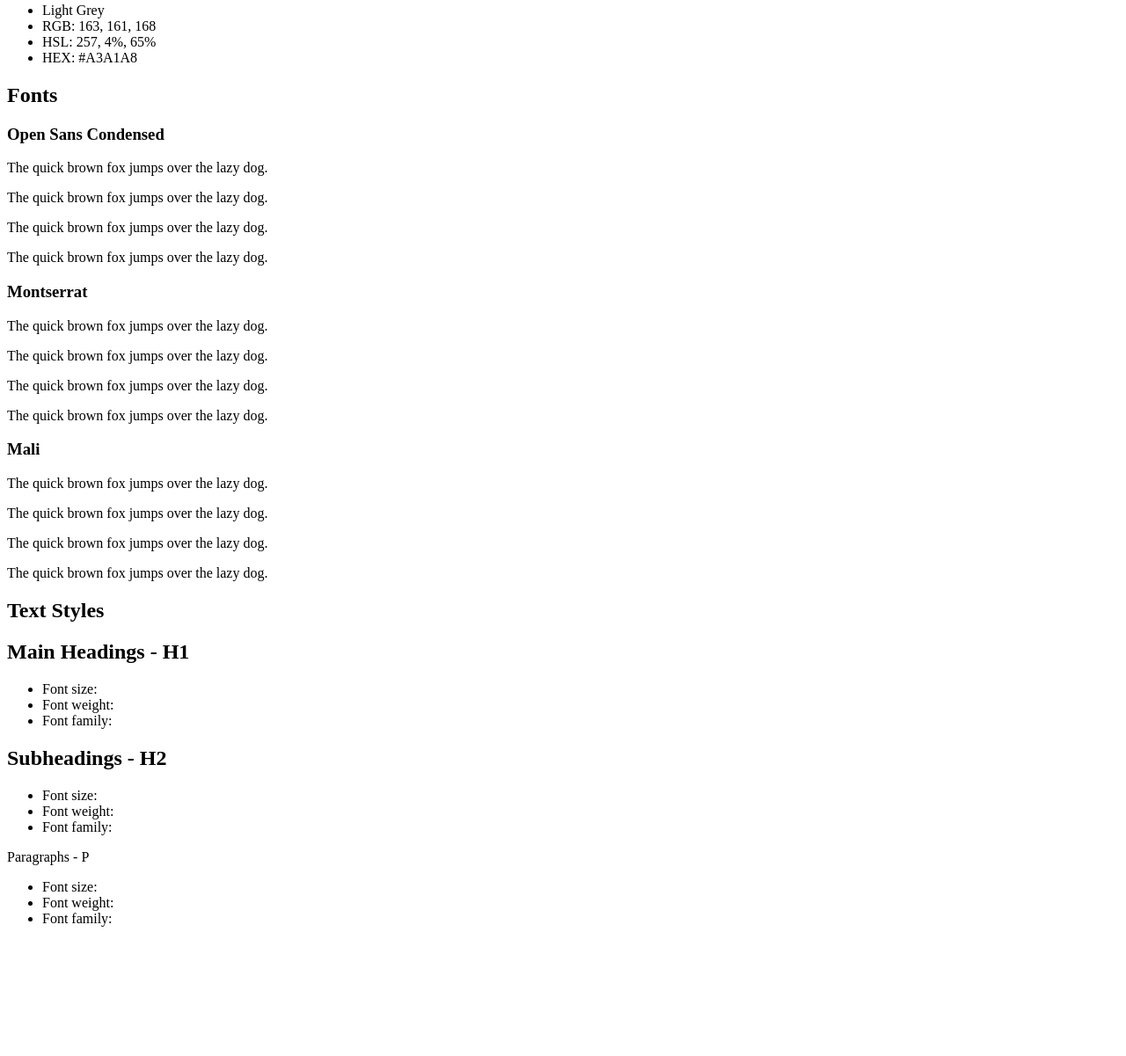
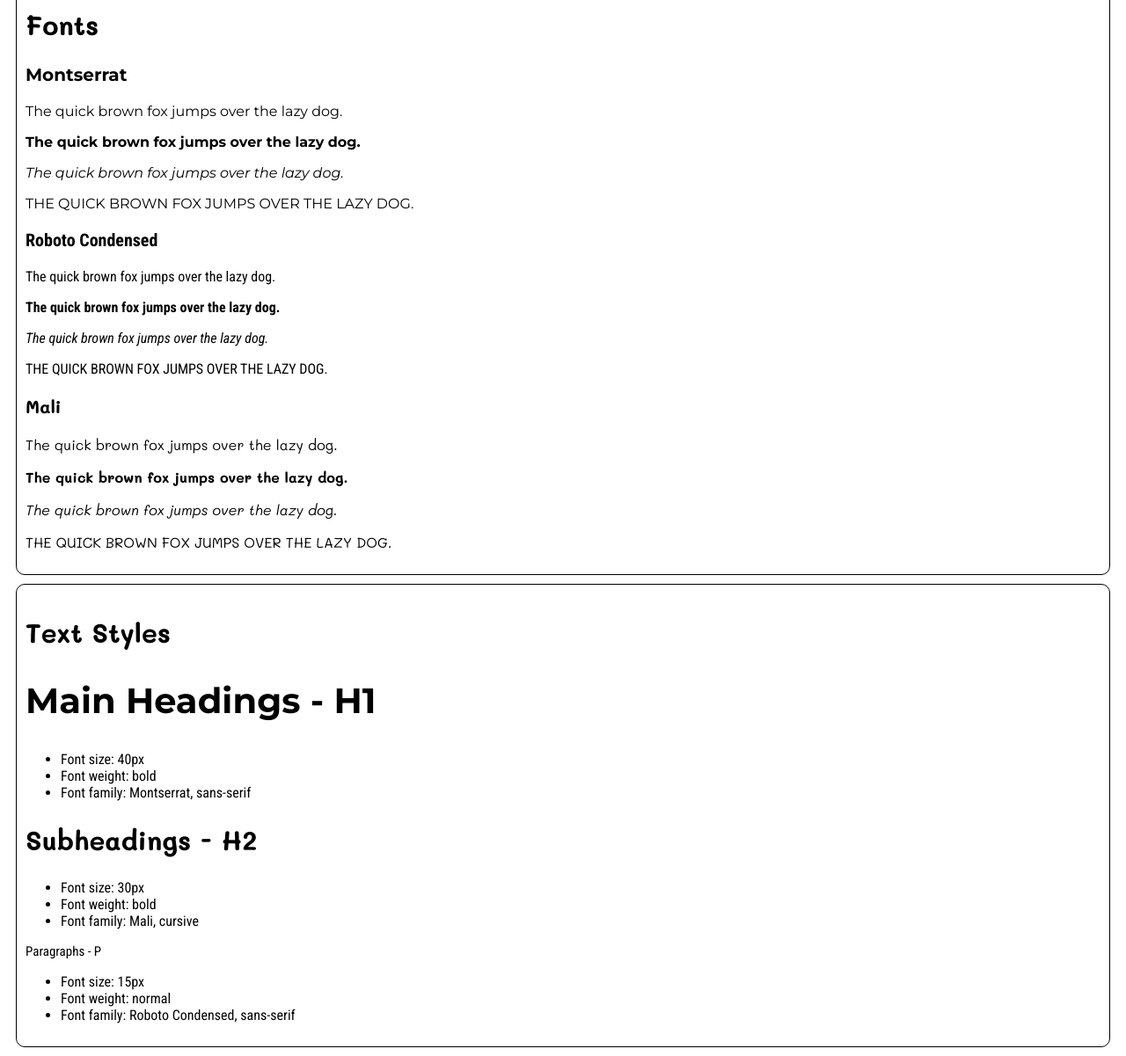
Before and after one commit to maisiemay06/Website-Design-System, a plain HTML site: page index.html in a window 1280 px wide. Shown: the part 476-1677 px from the top of the page at 88% size. Before the commit the page ends 1546 px from the top, so only its background shows below. Drawn offline with Linux system fonts and the light colour scheme.

Commit message:
font and layout styles

```diff
--- a/index.html
+++ b/index.html
@@ -4,10 +4,10 @@
     <meta charset="UTF-8">
     <meta http-equiv="X-UA-Compatible" content="IE=edge">
     <meta name="viewport" content="width=device-width, initial-scale=1.0">
-    <link rel="stylesheet" href="style.css">
     <link rel="preconnect" href="https://fonts.googleapis.com">
-<link rel="preconnect" href="https://fonts.gstatic.com" crossorigin>
-<link href="https://fonts.googleapis.com/css2?family=Mali:ital,wght@0,400;0,700;1,400&family=Montserrat:ital,wght@0,400;0,700;1,400&family=Open+Sans+Condensed:ital,wght@0,300;0,700;1,300&display=swap" rel="stylesheet">
+    <link rel="preconnect" href="https://fonts.gstatic.com" crossorigin>
+    <link href="https://fonts.googleapis.com/css2?family=Mali:ital,wght@0,400;0,700;1,400&family=Montserrat:ital,wght@0,400;0,700;1,400&family=Roboto+Condensed:ital,wght@0,400;0,700;1,400&display=swap" rel="stylesheet">
+    <link rel="stylesheet" href="styles.css">
     <title>Website Design System</title>
 </head>
 <body>
@@ -59,25 +59,25 @@
     </section>
     <section class="fonts">
         <h2>Fonts</h2>
-        <div class="font-1">
-            <h3>Open Sans Condensed</h3>
-            <p class="normal-text">The quick brown fox jumps over the lazy dog.</p>
-            <p class="bold-text">The quick brown fox jumps over the lazy dog.</p>
-            <p class="itallic-text">The quick brown fox jumps over the lazy dog.</p>
-            <p class="capital-text">The quick brown fox jumps over the lazy dog.</p>
-        </div>
-        <div class="font-2">
+        <div class="montserrat">
             <h3>Montserrat</h3>
             <p class="normal-text">The quick brown fox jumps over the lazy dog.</p>
             <p class="bold-text">The quick brown fox jumps over the lazy dog.</p>
-            <p class="itallic-text">The quick brown fox jumps over the lazy dog.</p>
+            <p class="italic-text">The quick brown fox jumps over the lazy dog.</p>
             <p class="capital-text">The quick brown fox jumps over the lazy dog.</p>
         </div>
-        <div class="font-3">
+        <div class="roboto-con">
+            <h3>Roboto Condensed</h3>
+            <p class="normal-text">The quick brown fox jumps over the lazy dog.</p>
+            <p class="bold-text">The quick brown fox jumps over the lazy dog.</p>
+            <p class="italic-text">The quick brown fox jumps over the lazy dog.</p>
+            <p class="capital-text">The quick brown fox jumps over the lazy dog.</p>
+        </div>
+        <div class="mali">
             <h3>Mali</h3>
             <p class="normal-text">The quick brown fox jumps over the lazy dog.</p>
             <p class="bold-text">The quick brown fox jumps over the lazy dog.</p>
-            <p class="itallic-text">The quick brown fox jumps over the lazy dog.</p>
+            <p class="italic-text">The quick brown fox jumps over the lazy dog.</p>
             <p class="capital-text">The quick brown fox jumps over the lazy dog.</p>
         </div>
     </section>
@@ -86,25 +86,25 @@
         <div class="headings">
             <h1>Main Headings - H1</h1>
             <ul>
-                <li>Font size:</li>
-                <li>Font weight:</li>
-                <li>Font family:</li>
+                <li>Font size: 40px</li>
+                <li>Font weight: bold</li>
+                <li>Font family: Montserrat, sans-serif</li>
             </ul>
         </div>
         <div class="subheadings">
             <h2>Subheadings - H2</h2>
             <ul>
-                <li>Font size:</li>
-                <li>Font weight:</li>
-                <li>Font family:</li>
+                <li>Font size: 30px</li>
+                <li>Font weight: bold</li>
+                <li>Font family: Mali, cursive</li>
             </ul>
         </div>
         <div class="paragraph">
             <p>Paragraphs - P</p>
             <ul>
-                <li>Font size:</li>
-                <li>Font weight:</li>
-                <li>Font family:</li>
+                <li>Font size: 15px</li>
+                <li>Font weight: normal</li>
+                <li>Font family: Roboto Condensed, sans-serif</li>
             </ul>
         </div>
     </section>
--- a/styles.css
+++ b/styles.css
@@ -0,0 +1,68 @@
+/* Global Styles */
+li {
+    font-family: 'Roboto Condensed', sans-serif;
+}
+section {
+    border: 1px solid black;
+    border-radius: 10px;
+    padding: 10px;
+    margin: 10px;;
+}
+
+/* Color Section */
+
+.colors div {
+    display: inline-block;
+    padding-top: 100px;
+    padding-right: 50px;
+    border: 1px solid black;
+    margin: 8px;
+}
+.colors ul {
+    list-style: none;
+    padding-left: 15px;
+}
+
+/* Font Section */
+.roboto-con {
+    font-family: 'Roboto Condensed', sans-serif;
+}
+
+.montserrat {
+    font-family: 'Montserrat', sans-serif;
+
+}
+.mali {
+    font-family: 'Mali', cursive;
+
+}
+h3 {
+    font-weight: bold;
+    font-size: 20px;
+}
+.bold-text {
+    font-weight: bold;
+}
+.italic-text {
+    font-style: italic;
+}
+.capital-text {
+    text-transform: uppercase;
+}
+
+/* Styles Section */
+h2 {
+    font-family: 'Mali', cursive;
+    font-weight: bold;
+    font-size: 30px;
+}
+h1 {
+    font-family: 'Montserrat', sans-serif;
+    font-weight: bold;
+    font-size: 40px;
+}
+.paragraph p {
+    font-family: 'Roboto Condensed', sans-serif;
+    font-size: 15px;
+    font-weight: normal;
+}
```
